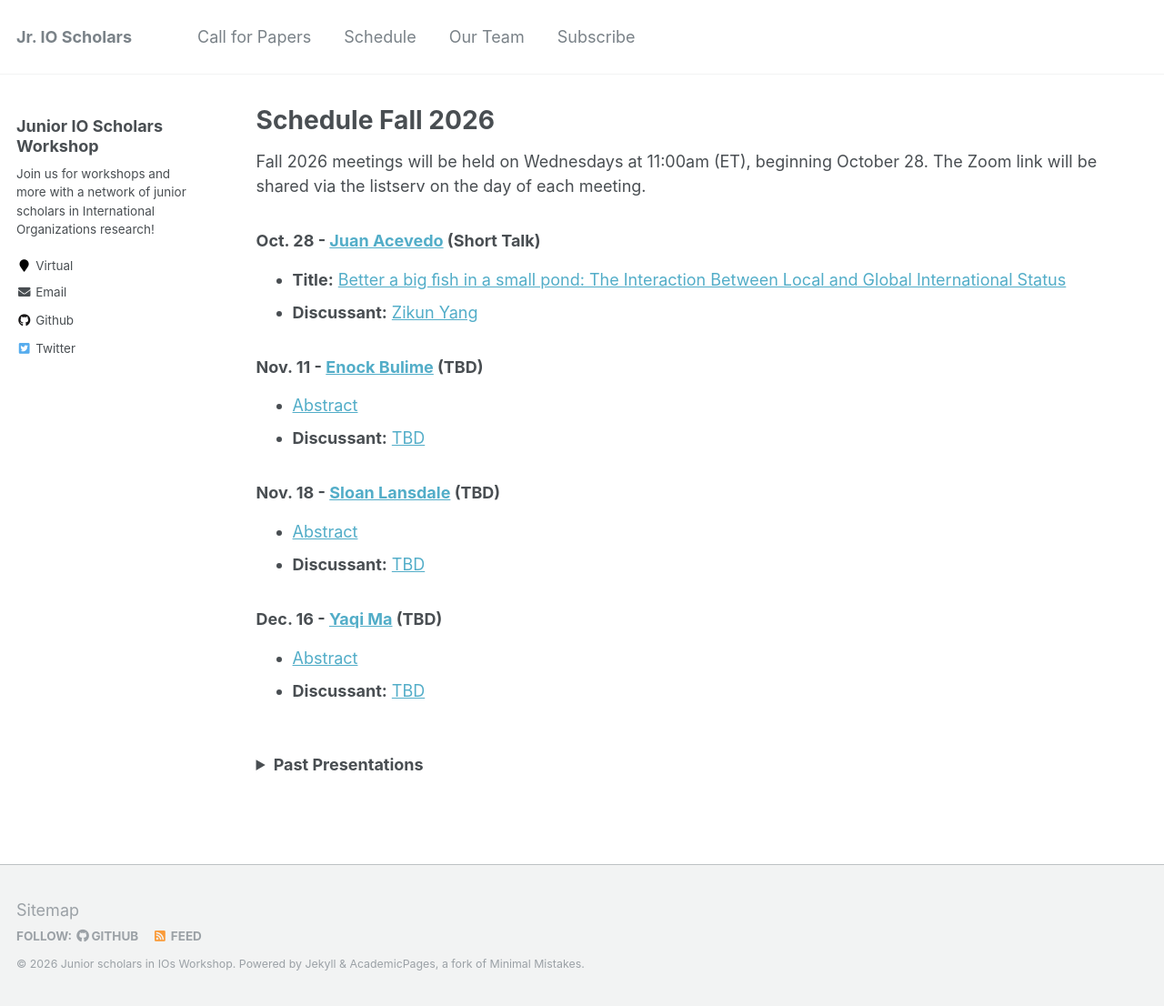
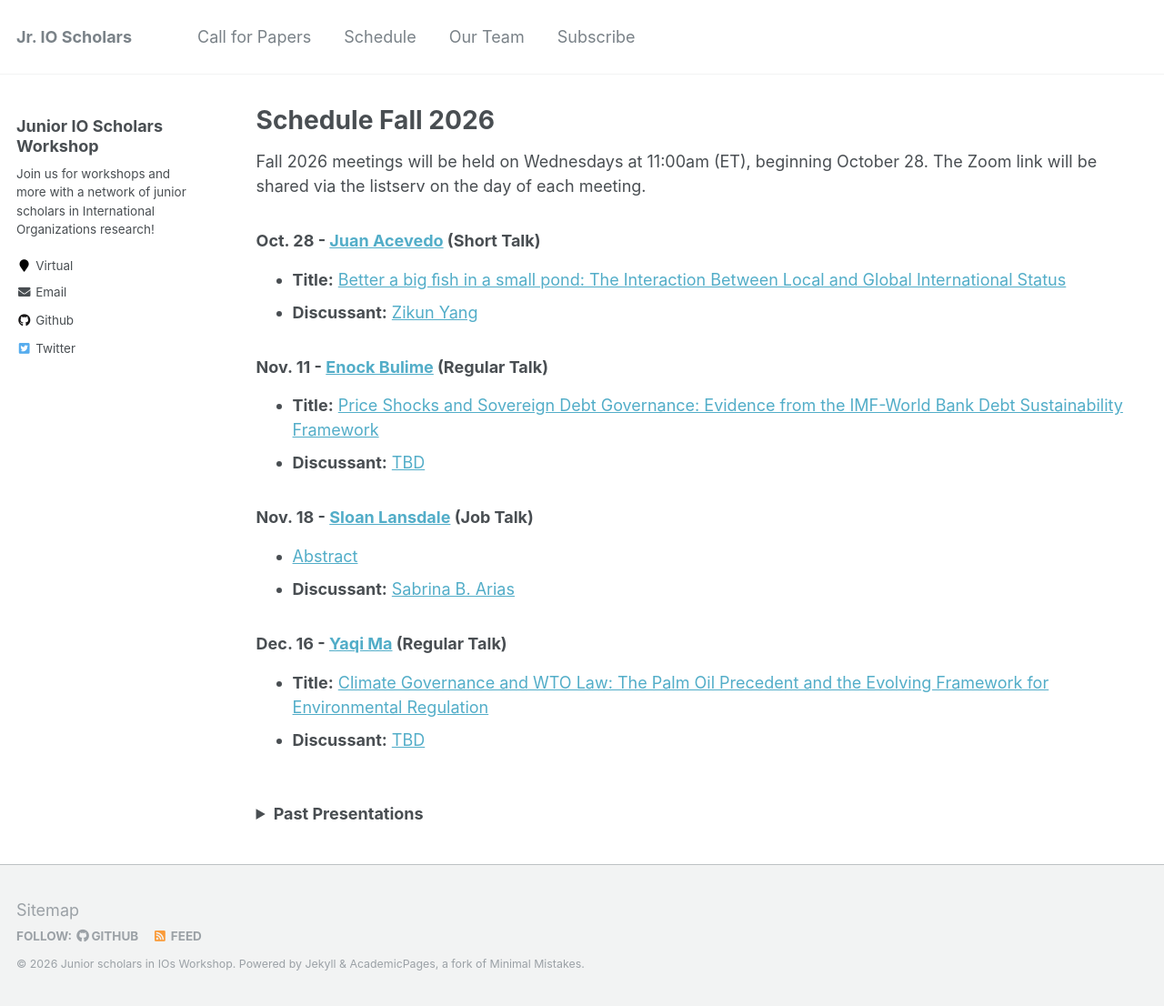
Before and after one commit to IO-workshop/IO-workshop.github.io, a Jekyll site: the page built from _pages/schedule.md, in a window 1280 px wide and 1106 px high. Shown: the whole window at 91% size. Built offline with Jekyll 4.4.1, drawn with Linux system fonts in a browser that asks for light colours.

Commit message:
update schedule.md

```diff
--- a/_pages/schedule.md
+++ b/_pages/schedule.md
@@ -12,19 +12,19 @@ Fall 2026 meetings will be held on Wednesdays at 11:00am (ET), beginning October
 - **Title:** [Better a big ﬁsh in a small pond: The Interaction Between Local and Global International Status](https://io-workshop.github.io/files/Fall_2026/Paper_Acevedo.pdf)
 - **Discussant:** [Zikun Yang](https://cwp.sipa.columbia.edu/directory/zikun-yang)
 
-### Nov. 11 - [Enock Bulime](https://sites.google.com/view/enockbulime/home?pli=1&authuser=0) (TBD)
+### Nov. 11 - [Enock Bulime](https://sites.google.com/view/enockbulime/home?pli=1&authuser=0) (Regular Talk)
 
-- [Abstract](https://io-workshop.github.io/files/Fall_2026/Bulime_abstract_2026.pdf)
+- **Title:** [Price Shocks and Sovereign Debt Governance: Evidence from the IMF-World Bank Debt Sustainability Framework](https://io-workshop.github.io/files/Fall_2026/Enock_W.N._Bulime_paper.pdf)
 - **Discussant:** [TBD]()
 
-### Nov. 18 - [Sloan Lansdale](https://www.sloanlansdale.com) (TBD)
+### Nov. 18 - [Sloan Lansdale](https://www.sloanlansdale.com) (Job Talk)
 
 - [Abstract](https://io-workshop.github.io/files/Fall_2026/Lansdale_abstract_2026.pdf)
-- **Discussant:** [TBD]()
+- **Discussant:** [Sabrina B. Arias](https://sabrinabarias.com/)
 
-### Dec. 16 - [Yaqi Ma](https://www.ie.edu/law-school/alumni-stories/yaqi-ma/) (TBD)
+### Dec. 16 - [Yaqi Ma](https://www.ie.edu/law-school/alumni-stories/yaqi-ma/) (Regular Talk)
 
-- [Abstract](https://io-workshop.github.io/files/Fall_2026/Ma_abstract_2026.pdf)
+- **Title:** [Climate Governance and WTO Law: The Palm Oil Precedent and the Evolving Framework for Environmental Regulation](https://io-workshop.github.io/files/Fall_2026/Draft_Paper_(1st_draft)_Yaqi_Ma.doc)
 - **Discussant:** [TBD]()
 
 
```
Also changed, not shown: 2 other files.
